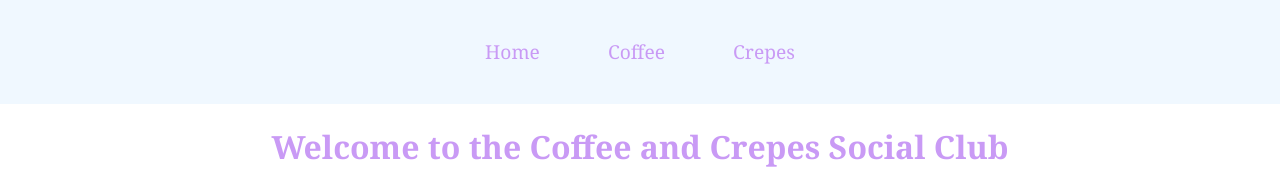
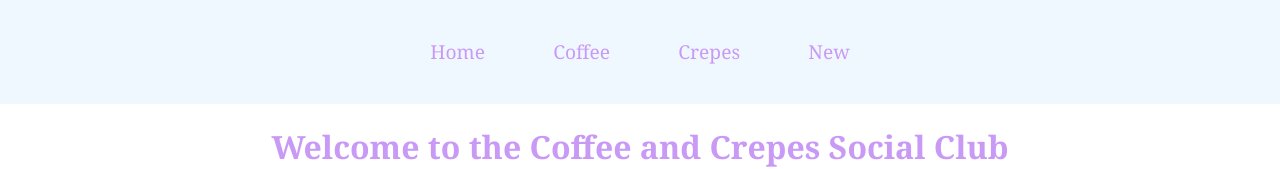
Before and after one commit to phoebeW17/my-practice-repository, a plain HTML site: page index.html in a window 1280 px wide. Shown: the top 169 px of the page. Drawn offline with Linux system fonts and the light colour scheme.

```diff
--- a/index.html
+++ b/index.html
@@ -12,6 +12,7 @@
                 <li><a href="index.html">Home</a></li>
                 <li><a href="coffee.html">Coffee</a></li>
                 <li><a href="crepes.html">Crepes</a></li>
+                <li><a href="new.html">New</a></li>
             </ul>
     </nav>
     <h1>Welcome to the Coffee and Crepes Social Club</h1>
```
